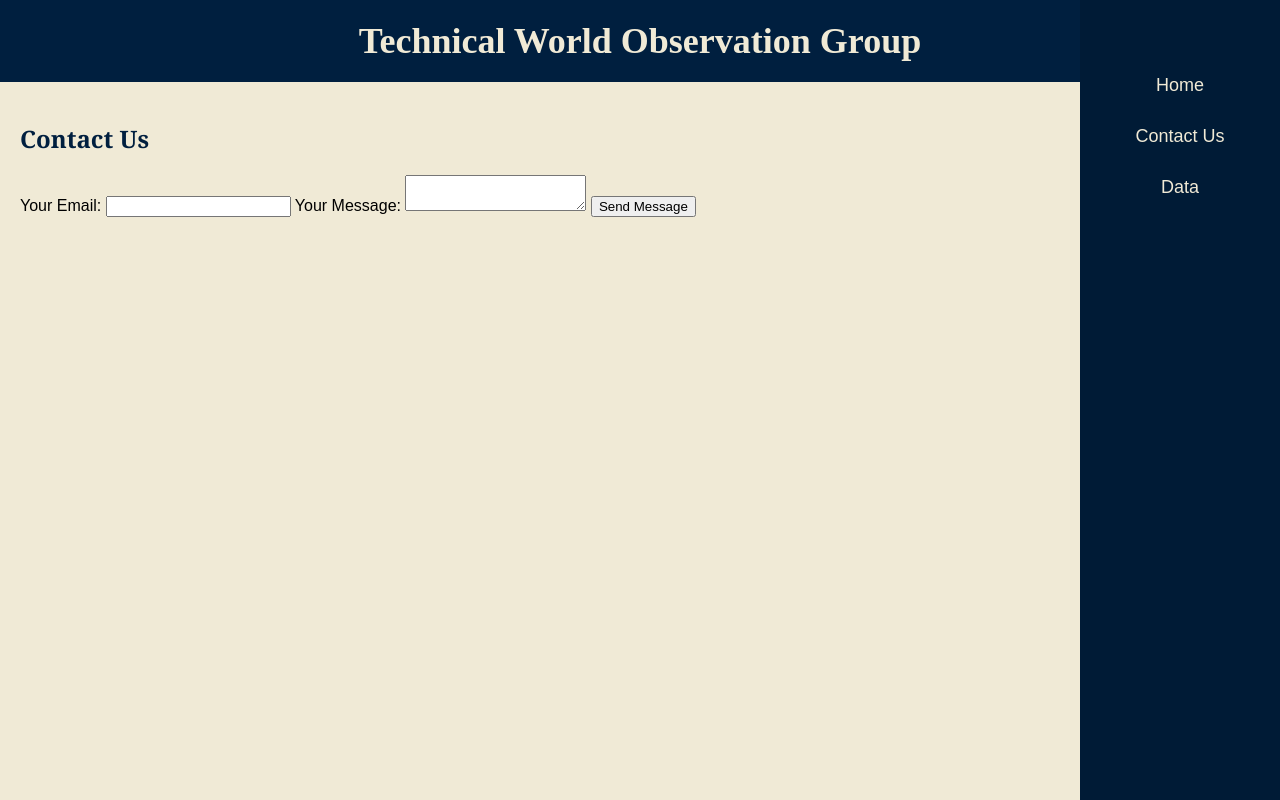
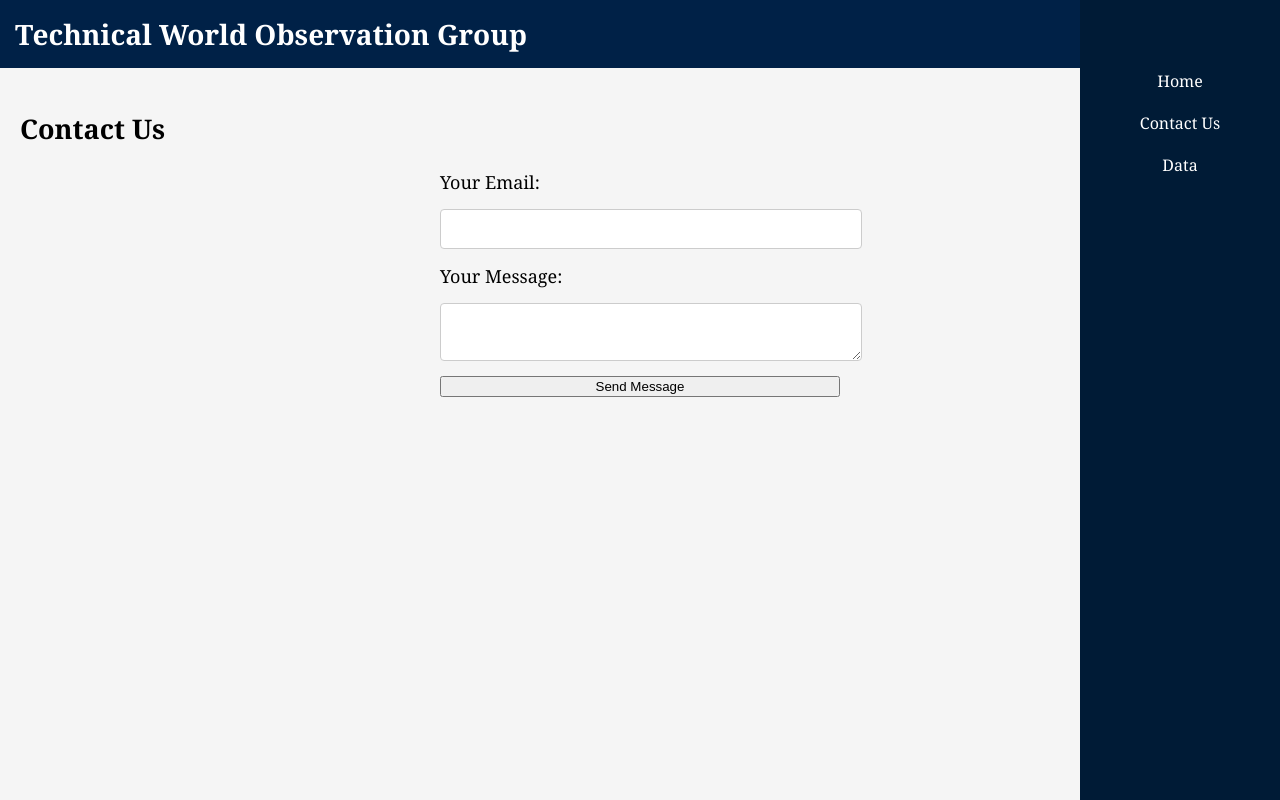
Before and after one commit to hotdogger33/hotdogger33.github.io, a plain HTML site: page contact.html in a window 1280 px wide. Both pictures are taken after a click on the button "☰ Menu". Drawn offline with Linux system fonts and the light colour scheme.

Commit message:
new update
uhh i did stuff

```diff
--- a/script.js
+++ b/script.js
@@ -1,9 +1,10 @@
+// Function to toggle the vertical menu
 function toggleMenu() {
-    const menu = document.getElementById("vertical-bar");
-    if (menu.style.display === "block") {
-        menu.style.display = "none";
+    const verticalBar = document.getElementById('vertical-bar');
+    if (verticalBar.style.display === 'block') {
+        verticalBar.style.display = 'none'; // Hide the menu
     } else {
-        menu.style.display = "block";
+        verticalBar.style.display = 'block'; // Show the menu
     }
 }
 
@@ -13,10 +14,12 @@
     const modalImg = document.getElementById('modal-img');
     modal.style.display = 'flex'; // Show the modal as a flex container
     modalImg.src = imageSrc; // Set the modal image to the clicked image
+    document.body.style.overflow = 'hidden'; // Disable scrolling when modal is open
 }
 
 // Function to close the modal
 function closeModal() {
     const modal = document.getElementById('modal');
     modal.style.display = 'none'; // Hide the modal
+    document.body.style.overflow = 'auto'; // Re-enable scrolling when modal is closed
 }
--- a/style.css
+++ b/style.css
@@ -1,75 +1,98 @@
-/* General styling */
+/* General body styling */
 body {
-    font-family: Arial, sans-serif;
-    background-color: #F0EAD6;
+    font-family: Georgia, Arial, sans-serif;
     margin: 0;
+    padding: 0;
+    background-color: #f5f5f5;
 }
 
-/* Top bar */
+/* Top bar styling */
 .top-bar {
-    background-color: #001f3f;
-    padding: 20px;
-    text-align: center;
+    display: flex;
+    justify-content: space-between;
+    align-items: center;
+    background-color: #002147; /* Dark navy */
+    color: white;
+    padding: 15px;
 }
 
 .top-bar h1 {
-    font-family: 'Times New Roman', Times, serif;
-    color: #F0EAD6;
     margin: 0;
-    font-size: 36px;
+    font-size: 28px;
 }
 
 .menu-button {
-    position: absolute;
-    right: 20px;
-    top: 20px;
-    background-color: #F0EAD6;
-    color: #001f3f;
+    background-color: #002147;
+    color: white;
+    font-size: 18px;
     border: none;
-    padding: 10px;
-    font-size: 16px;
     cursor: pointer;
 }
 
-.menu-button:hover {
-    background-color: #e5d7b9;
-}
-
-/* Vertical navigation bar */
+/* Vertical menu bar styling */
 .vertical-bar {
     display: none;
     position: fixed;
     top: 0;
     right: 0;
     width: 200px;
+    background-color: #001b36; /* Slightly darker navy */
     height: 100%;
-    background-color: #001b36;
     padding-top: 60px;
-    flex-direction: column;
 }
 
 .vertical-bar a {
     display: block;
-    padding: 15px;
-    color: #F0EAD6;
+    color: white;
     text-align: center;
+    padding: 10px;
     text-decoration: none;
+}
+
+.vertical-bar a:hover {
+    background-color: #004080;
+}
+
+/* Page content styling */
+.content {
+    padding: 20px;
     font-size: 18px;
 }
 
-.vertical-bar a:hover {
-    background-color: #002c4f;
+/* Modal styling */
+.modal {
+    display: none; /* Hidden by default */
+    position: fixed;
+    top: 0;
+    left: 0;
+    width: 100%;
+    height: 100%;
+    background-color: rgba(0, 0, 0, 0.8); /* Semi-transparent black background */
+    justify-content: center;
+    align-items: center;
+    overflow: hidden; /* Prevent scroll within modal */
 }
 
-/* Page content */
-.content {
-    padding: 20px;
+.modal-content {
+    max-width: 80%;
+    max-height: 80%;
+    border-radius: 8px;
 }
 
-.content h2 {
-    font-family: 'Georgia', serif;
-    color: #001f3f;
-    font-size: 24px;
+.close {
+    position: absolute;
+    top: 5%; /* Adjusted to move closer to the image */
+    right: 12%; /* Position "X" near the image, not covering it */
+    background-color: rgba(255, 255, 255, 0.5); /* 50% transparent circle */
+    width: 50px; /* Circular button */
+    height: 50px;
+    border-radius: 50%;
+    font-size: 30px;
+    color: #333;
+    display: flex;
+    justify-content: center;
+    align-items: center;
+    cursor: pointer;
 }
 
 /* Image gallery styling */
@@ -83,12 +106,12 @@
 
 .image-item {
     text-align: center;
-    flex-basis: 40%; /* Images take 40% of container */
+    flex-basis: 30%; /* Reduced image size to 30% of container */
     margin-bottom: 20px;
 }
 
 .image-item img {
-    width: 100%; /* Responsive width (40% of flex container) */
+    width: 100%; /* Responsive width (30% of flex container) */
     height: auto;
     border-radius: 8px;
     cursor: pointer;
@@ -101,33 +124,34 @@
     margin-top: 10px;
 }
 
-/* Modal styling */
-.modal {
-    display: none; /* Hidden by default */
-    position: fixed;
-    top: 0;
-    left: 0;
+/* Form styling */
+form {
+    display: flex;
+    flex-direction: column;
+    gap: 15px;
     width: 100%;
-    height: 100%;
-    background-color: rgba(0, 0, 0, 0.8); /* Semi-transparent black background */
-    justify-content: center;
-    align-items: center;
+    max-width: 400px;
+    margin: 0 auto;
 }
 
-.modal-content {
-    max-width: 80%;
-    max-height: 80%;
-    border-radius: 8px;
+input[type="email"], textarea {
+    padding: 10px;
+    font-size: 16px;
+    border: 1px solid #ccc;
+    border-radius: 4px;
+    width: 100%;
 }
 
-.close {
-    position: absolute;
-    top: 10px;
-    right: 20px;
-    background-color: rgba(255, 255, 255, 0.5); /* 50% transparent circle */
-    padding: 15px;
-    border-radius: 50%;
-    font-size: 30px;
-    color: #333;
+input[type="submit"] {
+    padding: 10px;
+    font-size: 18px;
+    background-color: #004080;
+    color: white;
+    border: none;
     cursor: pointer;
+    border-radius: 4px;
 }
+
+input[type="submit"]:hover {
+    background-color: #003366;
+}
```
